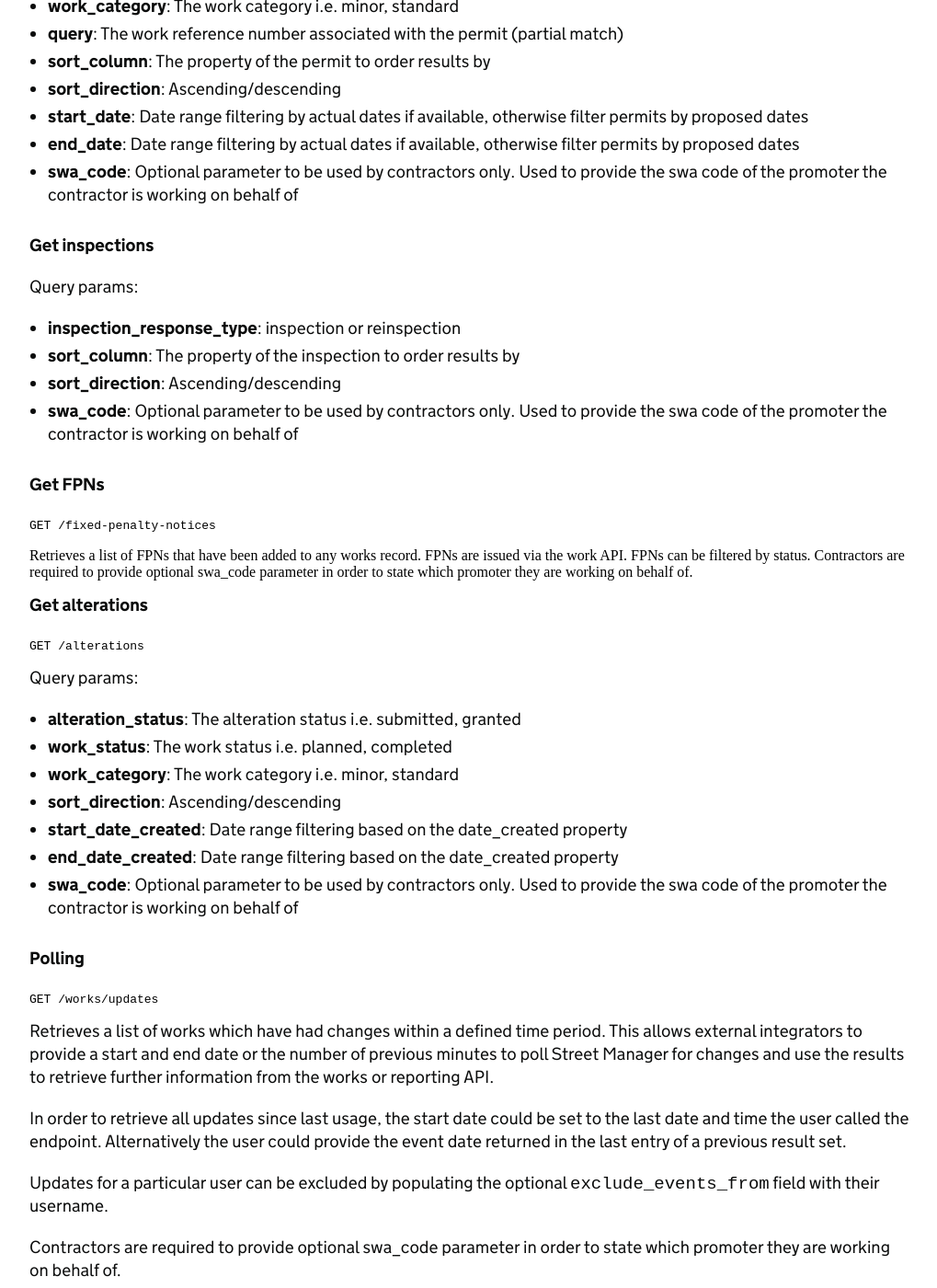
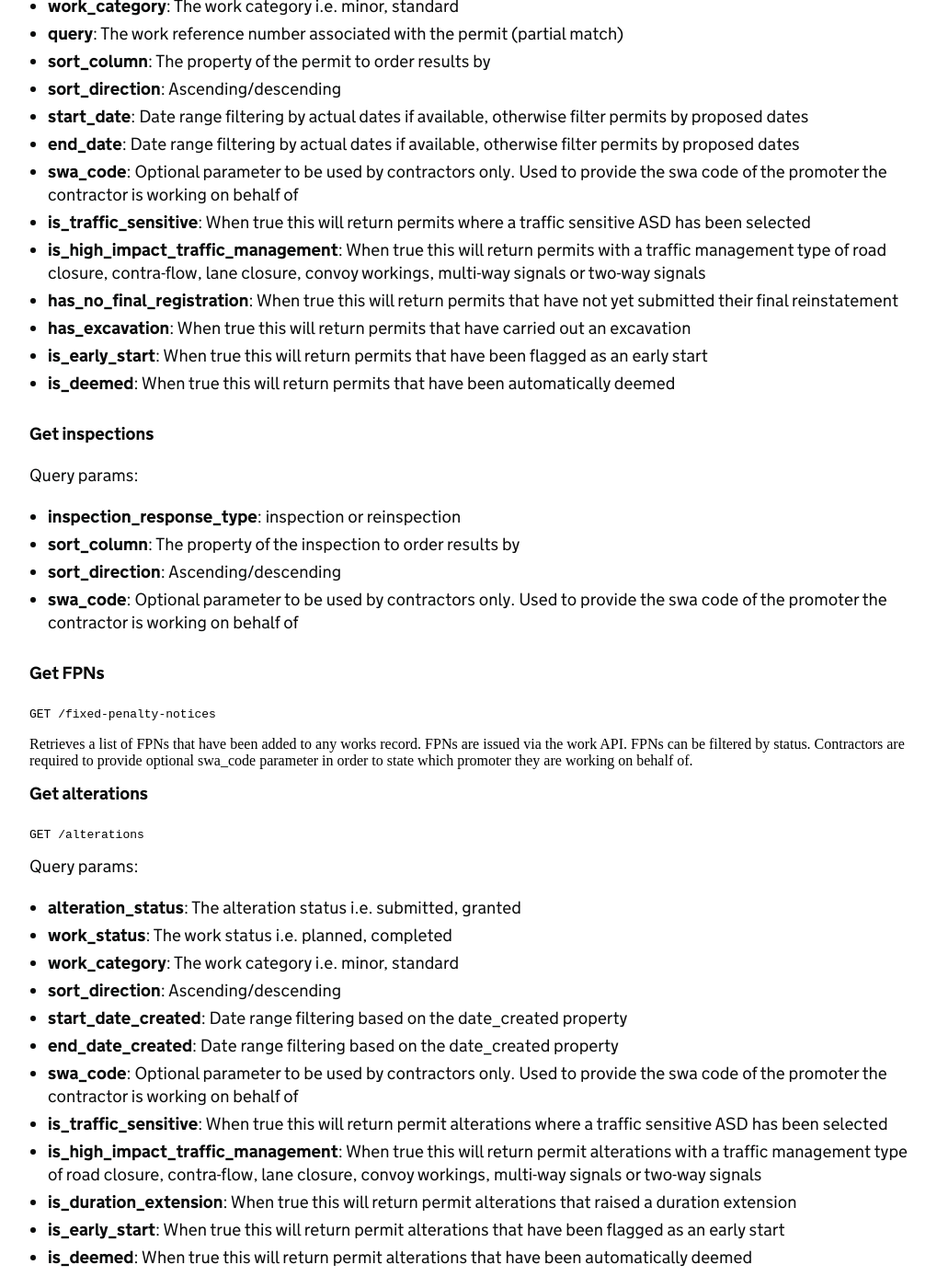
Before and after one commit to jgraham0325/land-register-api-docs, a Jekyll site: the page built from docs/api-documentation/V1.1/index.md, in a window 1280 px wide and 1400 px high, scrolled down 28399 px. Shown: the whole window at 92% size, without its empty margins (128-1147 px from the left). Built offline with Jekyll 4.4.1, drawn with Linux system fonts in a browser that asks for light colours; some of the changed text lies outside the part shown.

Commit message:
Added boolean properties to Reporting API endpoints

```diff
--- a/docs/api-documentation/V1.1/index.md
+++ b/docs/api-documentation/V1.1/index.md
@@ -1284,6 +1284,12 @@ Query params:
   <li><strong>start_date</strong>: Date range filtering by actual dates if available, otherwise filter permits by proposed dates</li>
   <li><strong>end_date</strong>: Date range filtering by actual dates if available, otherwise filter permits by proposed dates</li>
   <li><strong>swa_code</strong>: Optional parameter to be used by contractors only. Used to provide the swa code of the promoter the contractor is working on behalf of</li>
+  <li><strong>is_traffic_sensitive</strong>: When true this will return permits where a traffic sensitive ASD has been selected</li>
+  <li><strong>is_high_impact_traffic_management</strong>: When true this will return permits with a traffic management type of road closure, contra-flow, lane closure, convoy workings, multi-way signals or two-way signals</li>
+  <li><strong>has_no_final_registration</strong>: When true this will return permits that have not yet submitted their final reinstatement</li>
+  <li><strong>has_excavation</strong>: When true this will return permits that have carried out an excavation</li>
+  <li><strong>is_early_start</strong>: When true this will return permits that have been flagged as an early start</li>
+  <li><strong>is_deemed</strong>: When true this will return permits that have been automatically deemed</li>
 </ol>
 
 #### Get inspections
@@ -1322,6 +1328,11 @@ Query params:
   <li><strong>start_date_created</strong>: Date range filtering based on the date_created property</li>
   <li><strong>end_date_created</strong>: Date range filtering based on the date_created property</li>
   <li><strong>swa_code</strong>: Optional parameter to be used by contractors only. Used to provide the swa code of the promoter the contractor is working on behalf of</li>
+  <li><strong>is_traffic_sensitive</strong>: When true this will return permit alterations where a traffic sensitive ASD has been selected</li>
+  <li><strong>is_high_impact_traffic_management</strong>: When true this will return permit alterations with a traffic management type of road closure, contra-flow, lane closure, convoy workings, multi-way signals or two-way signals</li>
+  <li><strong>is_duration_extension</strong>: When true this will return permit alterations that raised a duration extension</li>
+  <li><strong>is_early_start</strong>: When true this will return permit alterations that have been flagged as an early start</li>
+  <li><strong>is_deemed</strong>: When true this will return permit alterations that have been automatically deemed</li>
 </ol>
 
 #### Polling
@@ -1957,6 +1968,8 @@ Added new optional filter parameters for GET /fixed-penalty-notices to allow fil
 Added new fields to GET /inspections response, returning Highway Authority and Promoter Organisation</li>
 
 <!-- 07/08/19 -->
+<li>`New optional boolean properties have been added to the Reporting API `GET /permits` and `GET /alterations` endpoints for filtering results</li>
+
 <li>`access_token` and `refresh_token` properties have been added to the response of `POST /authenticate`. The `refresh_token` can be provided to the new Party API `POST /refresh` endpoint to retrieve a refreshed `id_token` and `access_token`. The `access_token` can be provided to the Party API `POST /logout` endpoint to invalidate all tokens associated with a user.</li>
 </ol>
 
```
